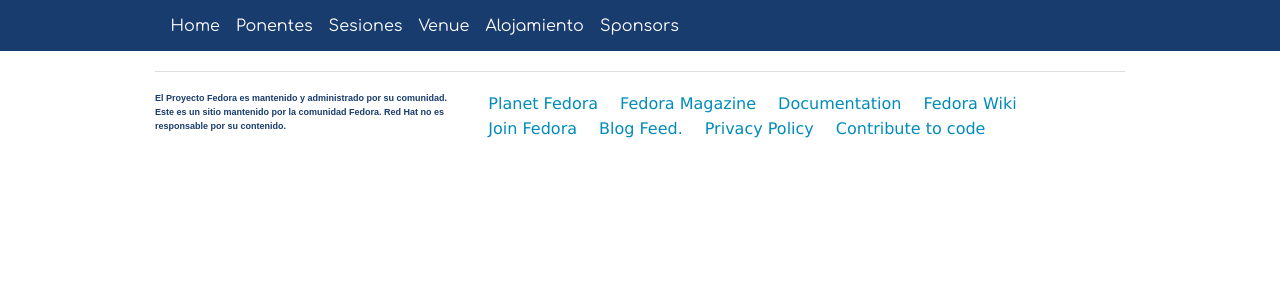
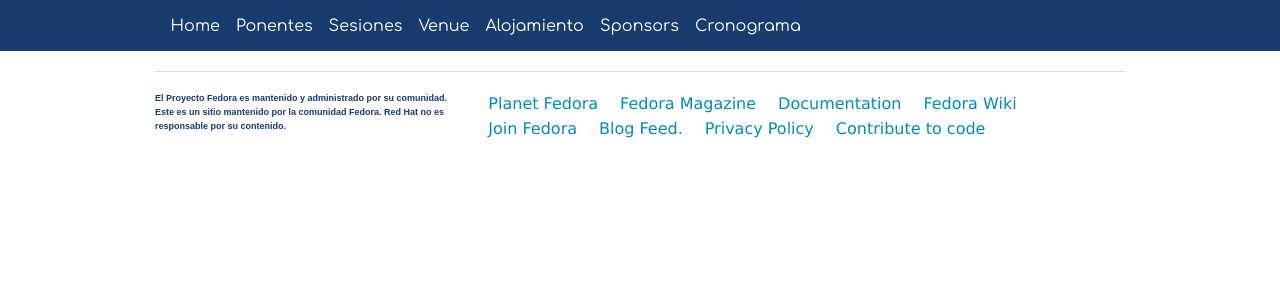
Before and after one commit to echevemaster/fudcon, a Flask app: page / in a window 1280 px wide. Shown: the part 96-396 px from the top of the page. Run offline with Flask 2, Linux system fonts and the light colour scheme; data that the repository does not hold is empty; some web fonts are replaced.

Commit message:
Another type of config

```diff
--- a/fudcon/templates/header.html
+++ b/fudcon/templates/header.html
@@ -43,6 +43,7 @@
             <li><a href="{{ url_for('frontend.venue') }}">Venue</a></li>
             <li><a href="{{ url_for('frontend.accomodation')}}">Alojamiento</a></li>
             <li><a href="{{ url_for('frontend.sponsors') }}">Sponsors</a></li>
+            <li><a href="{{ url_for('frontend.schedule') }}">Cronograma</a></li>
             {% if is_admin %}
             <li><a href="{{ url_for('admin.index') }}">Admin</a></li>
             {% endif %}
```
